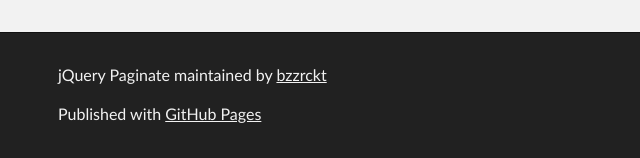
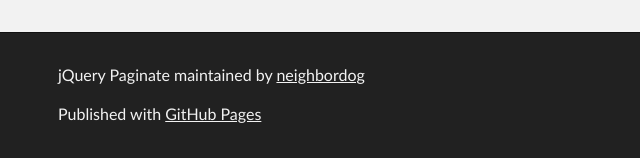
Before and after one commit to neighbordog/jquery-paginate, a plain HTML site: page index.html in a window 1280 px wide. Shown: the part 2020-2178 px from the top of the page, 262-902 px from the left. Drawn offline with Linux system fonts and the light colour scheme.

Commit message:
Update index.html

```diff
--- a/index.html
+++ b/index.html
@@ -128,7 +128,7 @@
     <!-- FOOTER  -->
     <div id="footer_wrap" class="outer">
       <footer class="inner">
-        <p class="copyright">jQuery Paginate maintained by <a href="https://github.com/bzzrckt">bzzrckt</a></p>
+        <p class="copyright">jQuery Paginate maintained by <a href="https://github.com/neighbordog">neighbordog</a></p>
         <p>Published with <a href="https://pages.github.com">GitHub Pages</a></p>
       </footer>
     </div>
```
